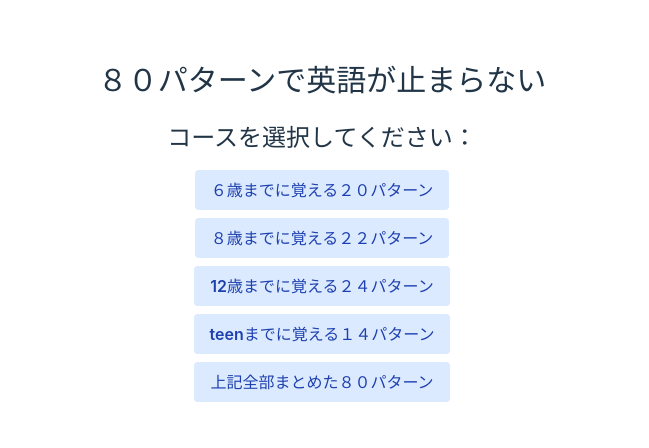
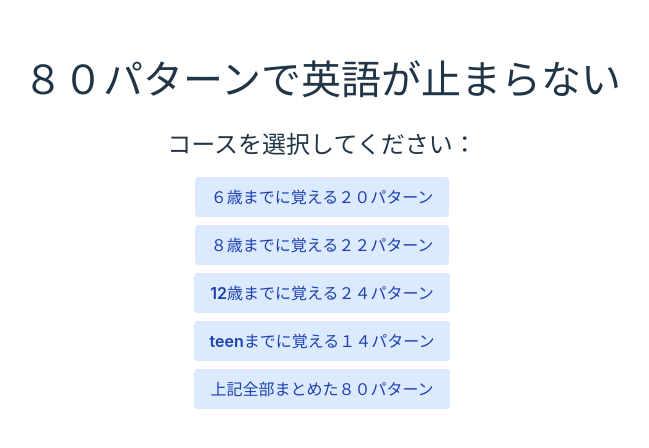
Before and after one commit to torusk/80pattern-English, a React (Vite) app: page / in a window 1280 px wide. Shown: the part 168-616 px from the top of the page, without its empty margins (318-967 px from the left). Built offline with nearby package versions, Linux system fonts and the light colour scheme.

Commit message:
レスポンシブ対応

```diff
--- a/src/App.tsx
+++ b/src/App.tsx
@@ -70,7 +70,7 @@ const App: React.FC = () => {
 
   return (
     <div className="max-w-4xl mx-auto p-4">
-      <h1 className="text-3xl font-bold mb-6 text-center">
+      <h1 className="text-responsive-title font-bold mb-6 text-center leading-tight">
         ８０パターンで英語が止まらない
       </h1>
       {/* ファイルが選択されていない場合、FileSelector を表示 */}
--- a/tailwind.config.js
+++ b/tailwind.config.js
@@ -1,7 +1,11 @@
 module.exports = {
-  content: ["./index.html", "./src/**/*.{js,ts,jsx,tsx}"],
+  content: ["./src/**/*.{js,jsx,ts,tsx}"],
   theme: {
-    extend: {},
+    extend: {
+      fontSize: {
+        "responsive-title": "clamp(1.5rem, 4vw, 2.5rem)",
+      },
+    },
   },
   plugins: [],
 };
```
